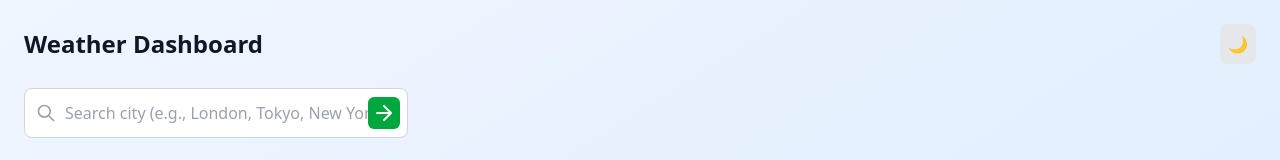
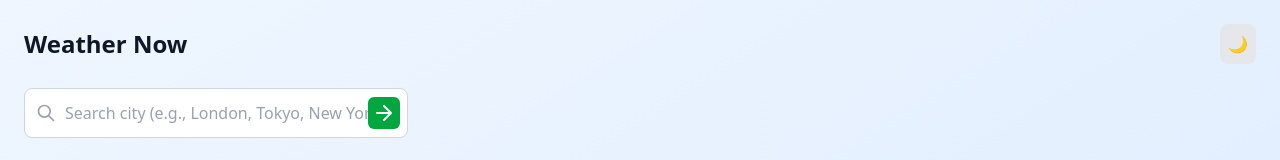
Before and after one commit to Himanshu-coder007/Weather-Now, a React (Vite) app: page / in a window 1280 px wide. Shown: the top 160 px of the page. Built offline with nearby package versions, Linux system fonts and the light colour scheme.

Commit message:
some minor change

```diff
--- a/src/pages/Dashboard.jsx
+++ b/src/pages/Dashboard.jsx
@@ -155,7 +155,7 @@
     >
       <div className="max-w-7xl mx-auto">
         <div className="flex justify-between items-center mb-6">
-          <h1 className="text-2xl font-bold">Weather Dashboard</h1>
+          <h1 className="text-2xl font-bold">Weather Now</h1>
           <ThemeToggle />
         </div>
 
```
